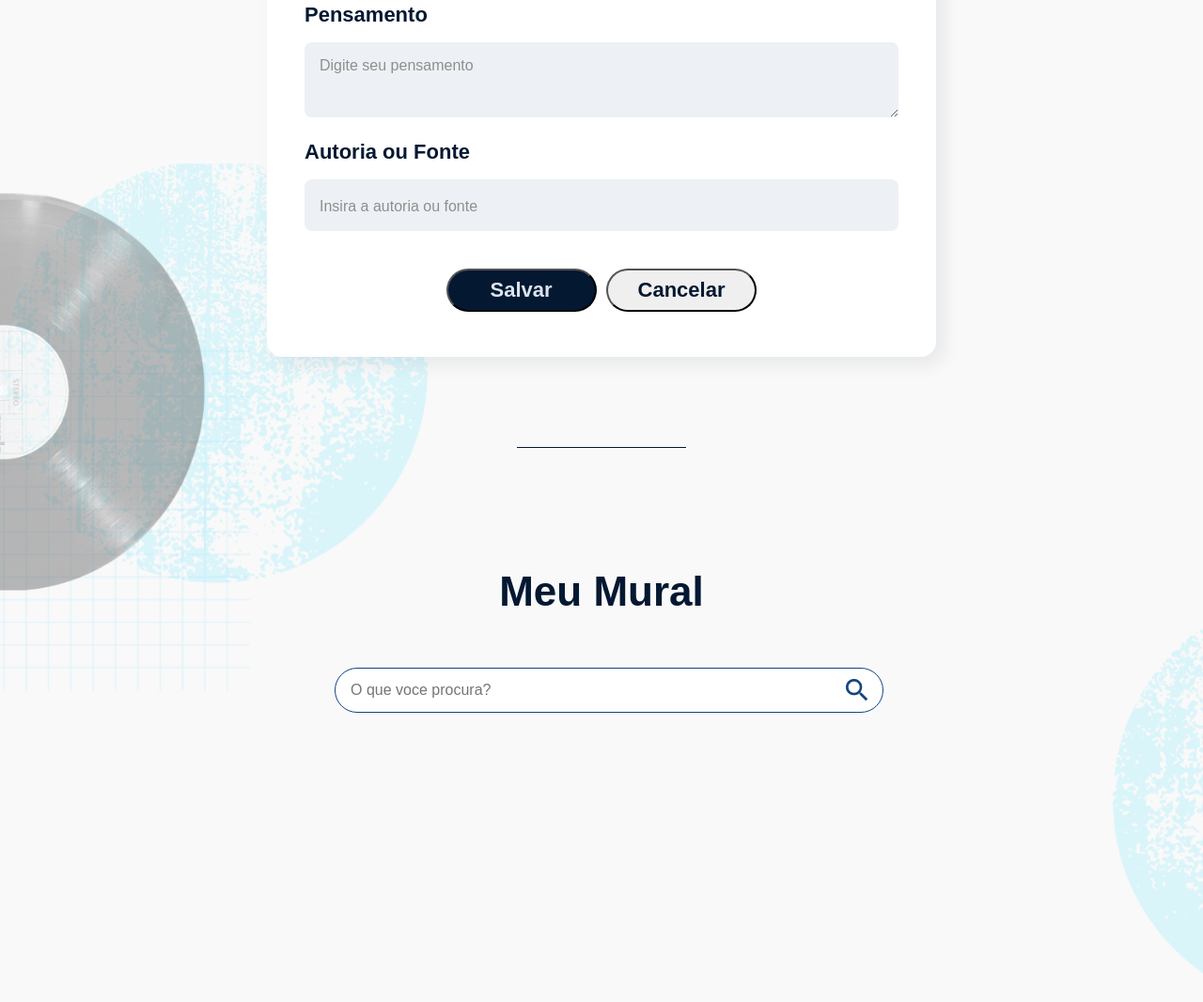
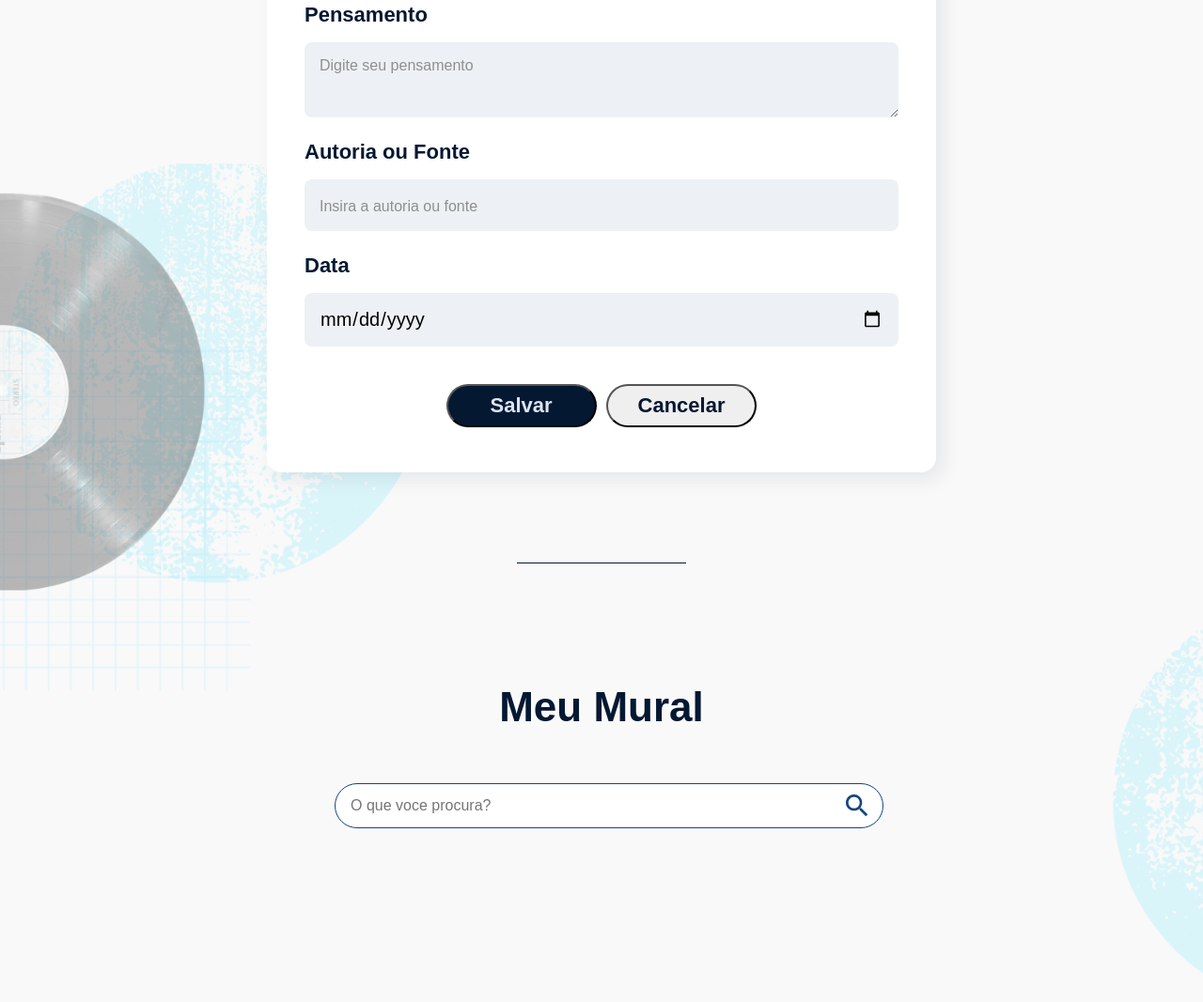
Before and after one commit to Werbete-Kaue/Projeto-memoteca, a plain HTML site: page index.html in a window 1280 px wide. Shown: the part 1346-2413 px from the top of the page at 94% size. Drawn offline with nearby package versions, Linux system fonts and the light colour scheme; no server answers.

Commit message:
feat: Adiciona campo de data ao formulário de pensamento

```diff
--- a/index.html
+++ b/index.html
@@ -38,6 +38,8 @@
             id="pensamento-autoria"
             placeholder="Insira a autoria ou fonte"
             required />
+            <label for="pensamento-data">Data</label>
+            <input type="date" id="pensamento-data" required>
             <div class="form-botoes">
               <button
                 type="submit"
```
